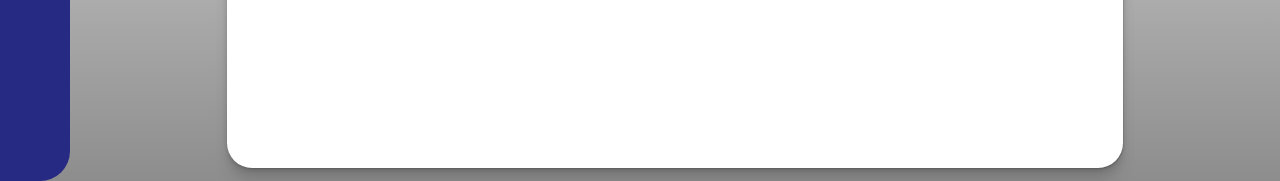
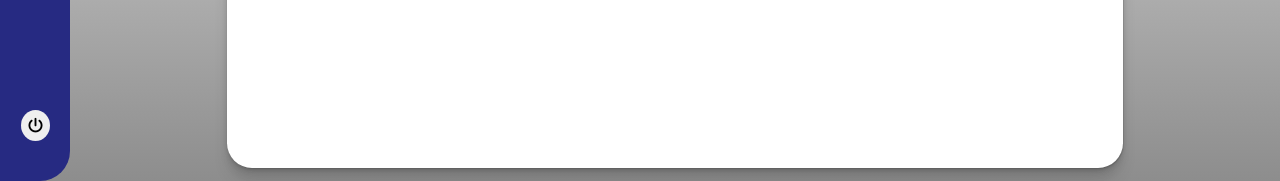
Before and after one commit to lorian49-dev/Organizer-GOA, a Node server app: template views/search-result.ejs in a window 1280 px wide. Shown: the part 619-800 px from the top of the page. Run offline with Node 20, Linux system fonts and the light colour scheme; the template is opened without the code that fills it: most values are stand-ins (such as "Sample title", 1, 10 or a date in 2020); some web fonts are replaced.

Commit message:
add: se adiciona boton de eliminacion de sesion

```diff
--- a/public/events/loadManifestInvoices.js
+++ b/public/events/loadManifestInvoices.js
@@ -53,6 +53,9 @@ let limitPag = 1
 // Utilidades
 const searchByGlass = document.querySelector('.hello') // variable la cual tendra una clase de la que cuando se active se buscara un documento por gafas
 const searchByGlassReference = document.querySelector('.hola') // variable la cual tendra una clase de la que cuando se active se buscara un documento por referencia
+const logoutBtn = () =>{
+    window.location.href = '/logout'
+}
 const breakPoint = (ms) => new Promise(resolve => setTimeout(resolve, ms));
 // un debounce es lo que cree para tener por cada evento de tecleo en un input, un tiempo de respuesta establecido para no saturar al servidor de solicitudes.
 const debounce = (fn, delay) => {
@@ -179,7 +182,7 @@ async function tableInformation(code, filter) {
             eyeUrl.innerHTML = `<a href="${file.url}" target="_blank"><i class="fa-solid fa-eye"></i></a>`;
 
             const btnDelete = document.createElement('td');
-            btnDelete.innerHTML = '<i class="fa-solid fa-circle-xmark"></i>';
+            btnDelete.innerHTML = '<i class="fa-solid fa-trash"></i>';
             btnDelete.classList.add('olvidona');
 
             // Lógica de borrado dinámica
--- a/public/events/search.js
+++ b/public/events/search.js
@@ -13,6 +13,10 @@ const searchGlassResults = document.querySelector('.field-results-glasses')
 
 const goHome = () =>{
     window.location.href = '/'
+}
+
+const logoutBtn = () =>{
+    window.location.href = '/logout'
 }
 
   const debounce = (fn, delay) =>{
@@ -91,7 +95,7 @@ const showInfoGlasses = async() => {
     const data = await res.json();
 
     data.forEach(item => {
-        let newTr = document.createElement('tr');
+        const newTr = document.createElement('tr');
         let htmlContent = ` <td><input type='checkbox'></td>
                             <td>${item.brand}</td>
                             <td>${item.code}</td>
--- a/public/styles/index.css
+++ b/public/styles/index.css
@@ -367,6 +367,7 @@ nav{
     gap: 50px;
     transition: all .4s ease;
     color: #cfcfcf;
+    position: relative;
 }
 
 nav.active{
@@ -451,6 +452,24 @@ a .bold{
 
 .bold i{
     color: #ecc900;
+}
+
+#btn-log-out{
+    position: absolute;
+    bottom: 40px;
+    right: 20px;
+    border-radius: 50%;
+    padding: 7px;
+    font-size: 15px;
+    border-style: none;
+    font-optical-sizing: auto;
+    cursor: pointer;
+    transition: all .5s ease;
+}
+
+#btn-log-out:hover{
+    background-color: rgb(202, 90, 90);
+    color: whitesmoke;
 }
 
 /*Personalizacion del contenido de la pagina*/
--- a/routes/sections/glasses.html
+++ b/routes/sections/glasses.html
@@ -30,6 +30,8 @@
          <li><a href="/manifiestos"><i class="fa-solid fa-file-invoice"></i><span class="nav-description">Manifiestos</span></a></li>
         </ul>
       </nav>
+      <!--Boton de Cierre de sesion-->
+         <button id="btn-log-out" onclick="logoutBtn()"><i class="fa-solid fa-power-off"></i></button>
 <div class="main-glasses">
     <div class="img-container">
             <button class="btn-info">Adicionar</button>
@@ -133,6 +135,10 @@
     let globalCount = 0
 
     // Utilidades
+
+    const logoutBtn = () =>{
+    window.location.href = '/logout'
+}
 
     const breakPoint = (ms) => new Promise(resolve => setTimeout(resolve, ms))
 
--- a/routes/sections/loadFile.html
+++ b/routes/sections/loadFile.html
@@ -51,6 +51,8 @@
             <p id="file-info"></p>
             <span class="feedback-circle"></span>
          </span>
+         <!--Boton de Cierre de sesion-->
+         <button id="btn-log-out" onclick="logoutBtn()"><i class="fa-solid fa-power-off"></i></button>
       </nav>
       <main class="load-manifest-and-invoice-container">
        <h1>Administracion de facturas</h1>
--- a/routes/sections/loadManiefst.html
+++ b/routes/sections/loadManiefst.html
@@ -51,6 +51,8 @@
             <p id="file-info"></p>
             <span class="feedback-circle"></span>
          </span>
+         <!--Boton de Cierre de sesion-->
+         <button id="btn-log-out" onclick="logoutBtn()"><i class="fa-solid fa-power-off"></i></button>
       </nav>
     <main class="load-manifest-and-invoice-container">
 
--- a/views/search-result.ejs
+++ b/views/search-result.ejs
@@ -31,6 +31,8 @@
          <li><a href="/manifiestos"><i class="fa-solid fa-file-invoice"></i><span class="nav-description">Manifiestos</span></a></li>
          <%}%>
         </ul>
+        <!--Boton de Cierre de sesion-->
+         <button id="btn-log-out" onclick="logoutBtn()"><i class="fa-solid fa-power-off"></i></button>
       </nav>
     <div class="table-results-container">
         <table class="table-search-results">
```
